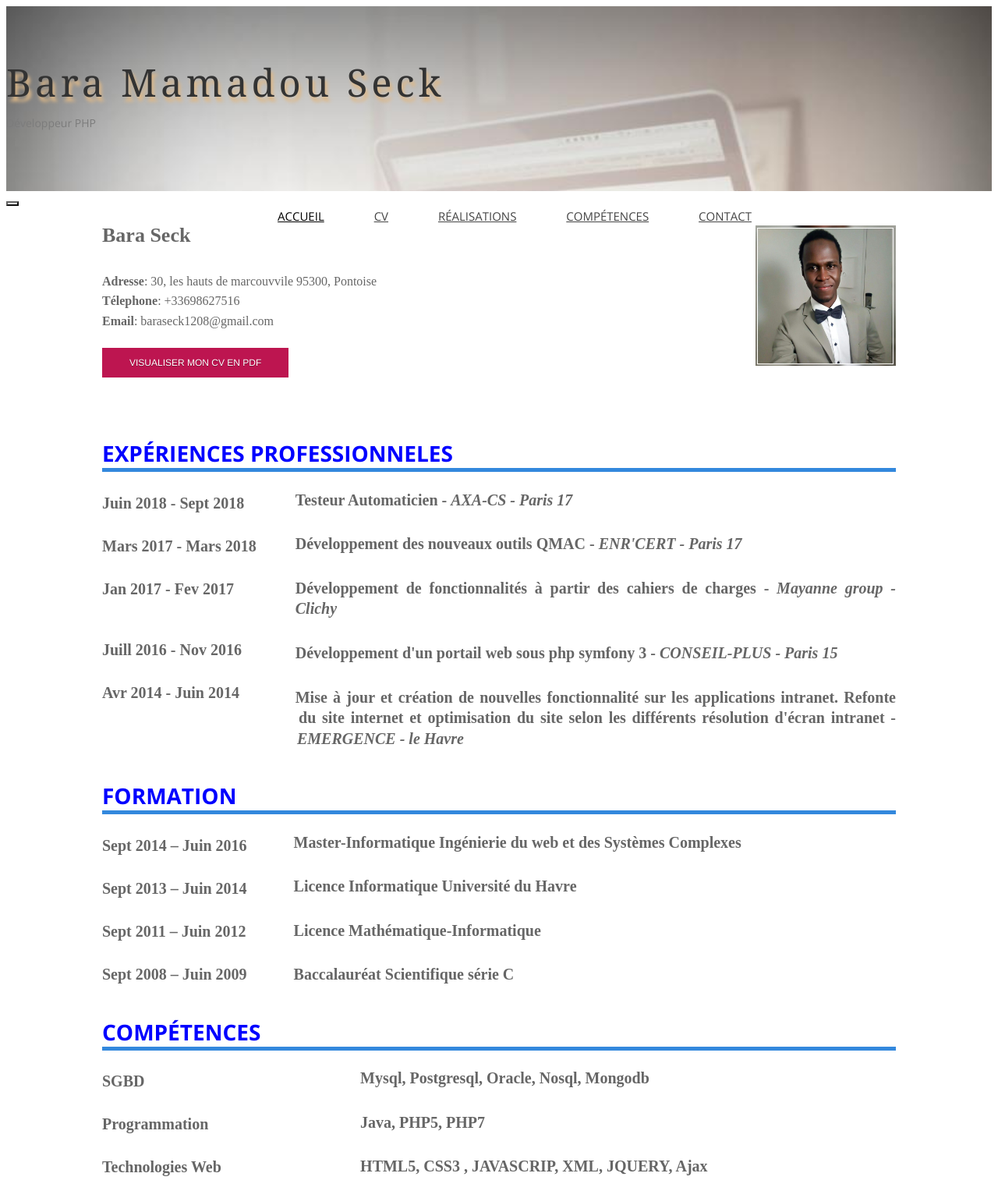
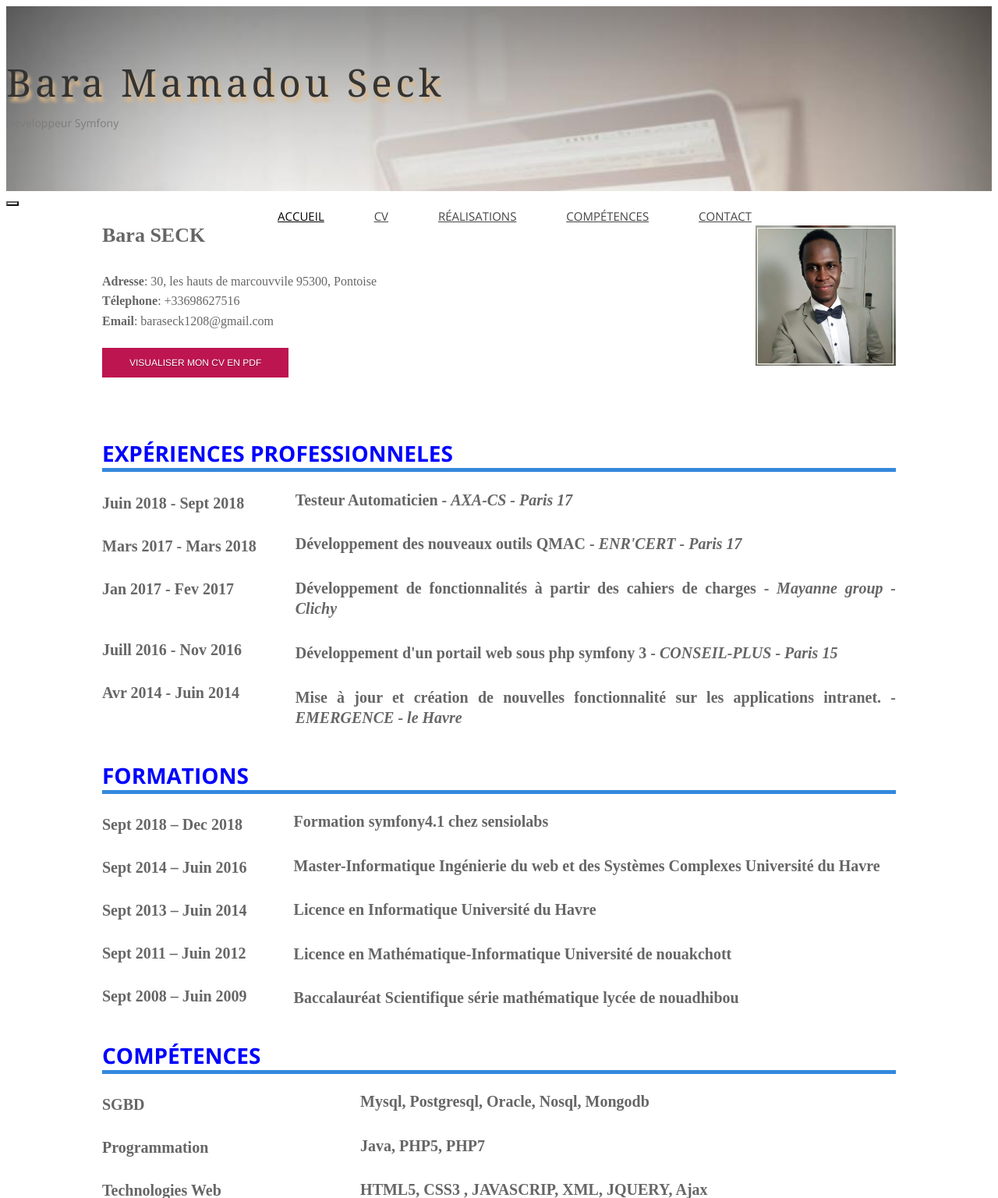
Before and after one commit to seckbara/BaraSeck, a PHP site: page /cv.php in a window 1280 px wide. Shown: the top 1536 px of the page at 78% size. Run offline with PHP 8.4, Linux system fonts and the light colour scheme; some libraries are stand-ins or nearby versions; some web fonts are replaced.

Commit message:
Fix->Mise a jour

```diff
--- a/assets/include/footer.php
+++ b/assets/include/footer.php
@@ -14,7 +14,7 @@
                     <p class="follow-me-icons">
                         <a href="https://bitbucket.org/seckbara/refonteemergence" target="_blank"><i class="fa fa-bitbucket" aria-hidden="true"></i></a>
                         <a href="https://www.linkedin.com/in/bara-seck-75b137123?trk=hp-identity-photo" target="_blank"><i class="fa fa-linkedin" aria-hidden="true"></i></a>
-                        <a href="https://github.com/seckbara" target="_blank"><i class="fa fa-github" aria-hidden="true"></i></a>
+                        <a href="https://gitlab.com/seckbara" target="_blank"><i class="fa fa-github" aria-hidden="true"></i></a>
 
                     </p>
                 </div>
--- a/assets/include/header.php
+++ b/assets/include/header.php
@@ -1,8 +1,8 @@
 <header id="header">
     <div id="head" class="parallax" parallax-speed="2">
         <h1 id="logo" class="text-center">
-            <img class="img-circle" src="assets/images/profil.jpg" alt="">
-            <span class="title"><b>Développeur PHP</b>
+            <img class="img-circle" src="assets/images/babs.jpg" alt="">
+            <span class="title"><b>Développeur Symfony</b>
 			<h5>Bara Mamadou Seck</h5>
         </h1>
     </div>
--- a/assets/include/header2.php
+++ b/assets/include/header2.php
@@ -2,7 +2,7 @@
     <div id="head" class="parallax" parallax-speed="1">
         <h1 id="logo" class="text-center">
             <span class="title">Bara Mamadou Seck</span>
-            <span class="tagline">Développeur PHP<br><br>
+            <span class="tagline">Développeur Symfony<br><br>
         </h1>
     </div>
 
--- a/competence.php
+++ b/competence.php
@@ -67,8 +67,6 @@
             <div class="col-lg-12">
                 <p align="center">
                     <img src="assets/images/phpstorm.png" title="phpstorm" width="150">
-                    <img src="assets/images/neatbeans.jpeg" title="netbeans" width="150">
-                    <img src="assets/images/eclipse.png" title="eclipse" width="150">
                     <img src="assets/images/git.png" title="git" width="150">
                 </p>
             </div>
--- a/cv.php
+++ b/cv.php
@@ -32,7 +32,7 @@
 <div class="page">
 	<div class="infophoto">
 		<div class="info">
-			<p><strong><b>Bara Seck</b></strong>
+			<p><strong><b>Bara SECK</b></strong>
 			<p><b>Adresse</b>: 30, les hauts de marcouvvile 95300, Pontoise<br><b>Télephone</b>: +33698627516  <br><b>Email</b>: baraseck1208@gmail.com</p>
 
             <a href="CV.pdf" target="_blank" class="btn btn-primary btn-sm">Visualiser mon cv en pdf</a>
@@ -41,6 +41,7 @@
 			<img src="assets/images/profil.jpg" width="180" height="180">
 		</div>
 	</div>
+
     <div class="section">
         <h2 class="important">Expériences professionneles</h2>
         <div class="section-gauche" id="forma-gauche">
@@ -55,22 +56,24 @@
             <p><strong class="tit">Développement des nouveaux outils QMAC - <i>ENR'CERT - Paris 17</i></strong></p>
             <p><strong class="tit">Développement de fonctionnalités à partir des cahiers de charges - <i>Mayanne group - &nbsp;&nbsp;&nbsp;&nbsp;&nbsp;&nbsp;&nbsp;&nbsp;&nbsp;&nbsp;Clichy</i></strong></p>
             <p><strong class="tit">Développement d'un portail web sous php symfony 3 - <i>CONSEIL-PLUS - Paris 15</i></strong></p>
-            <p><strong class="tit">Mise à jour et création de nouvelles fonctionnalité sur les applications intranet. Refonte &nbsp;&nbsp;&nbsp;&nbsp;&nbsp;&nbsp;&nbsp;du site internet et optimisation du site selon les différents résolution d'écran intranet - &nbsp;&nbsp;&nbsp;&nbsp;&nbsp;&nbsp;&nbsp;&nbsp;&nbsp;&nbsp;&nbsp;&nbsp;&nbsp;&nbsp;&nbsp;&nbsp;&nbsp;&nbsp;&nbsp;&nbsp;&nbsp;&nbsp;&nbsp;&nbsp;&nbsp;&nbsp;&nbsp;&nbsp;&nbsp;&nbsp;&nbsp;&nbsp;&nbsp;&nbsp;&nbsp;&nbsp;&nbsp;&nbsp;&nbsp;&nbsp;&nbsp;&nbsp;&nbsp;&nbsp;&nbsp;&nbsp;&nbsp;&nbsp;&nbsp;&nbsp;<i>EMERGENCE - le Havre</i></strong></p>
+            <p><strong class="tit">Mise à jour et création de nouvelles fonctionnalité sur les applications intranet. - &nbsp;&nbsp;&nbsp;&nbsp;&nbsp;&nbsp;&nbsp;&nbsp;&nbsp;&nbsp;<i>EMERGENCE - le Havre</i></strong></p>
         </div>
     </div>
 	<div class="section">
-	<h2 class="important">Formation</h2>
+	<h2 class="important">Formations</h2>
 		<div class="section-gauche" id="forma-gauche">
+			<p>Sept 2018 – Dec 2018</p>
 			<p>Sept 2014 – Juin 2016</p>
 			<p>Sept 2013 – Juin 2014</p>
 			<p>Sept 2011 – Juin 2012</p>
 			<p>Sept 2008 – Juin 2009</p>
 		</div>
 		<div class="section-droite">
-			<p><strong class="tit">&nbsp; Master-Informatique Ingénierie du web et des Systèmes Complexes </strong></p>
-			<p><strong class="tit">&nbsp; Licence Informatique Université du Havre</strong></p>
-			<p><strong class="tit">&nbsp; Licence Mathématique-Informatique</strong></p>
-			<p><strong class="tit">&nbsp; Baccalauréat Scientifique série C</strong></p>
+			<p><strong class="tit">&nbsp; Formation symfony4.1 chez sensiolabs </strong></p>
+			<p><strong class="tit">&nbsp; Master-Informatique Ingénierie du web et des Systèmes Complexes Université du Havre</strong></p>
+			<p><strong class="tit">&nbsp; Licence en Informatique Université du Havre</strong></p>
+			<p><strong class="tit">&nbsp; Licence en Mathématique-Informatique Université de nouakchott</strong></p>
+			<p><strong class="tit">&nbsp; Baccalauréat Scientifique série mathématique lycée de nouadhibou</strong></p>
 		</div>
 	</div>
 	<div class="section">
```
Also changed, not shown: index.php (+11 -10 lines), projets.php (+10 -28 lines), assets/images/babs.jpg, assets/images/mybooking.PNG (added).
